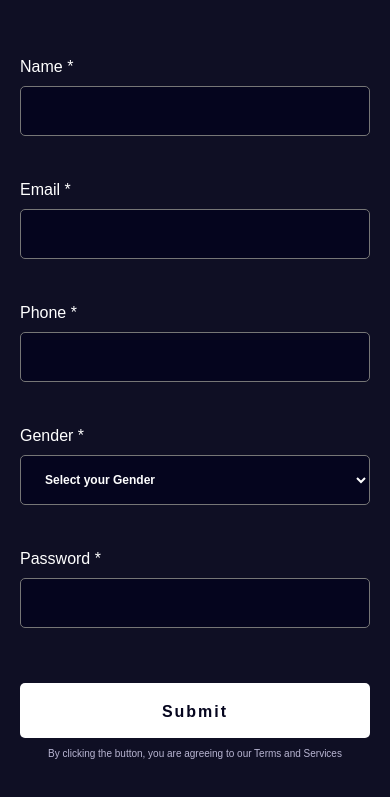
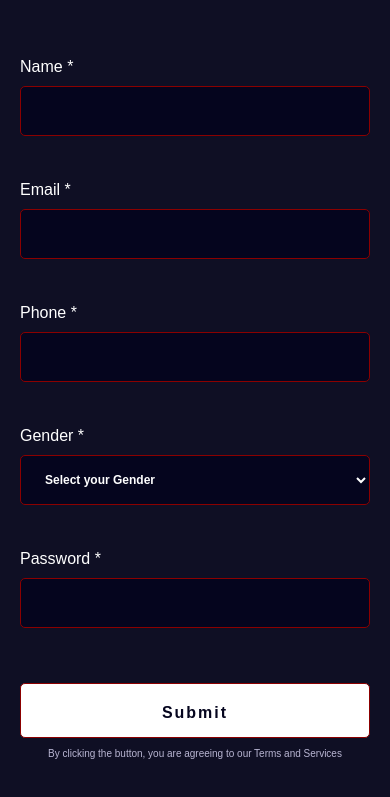
Before and after one commit to Luxuryli/SideHustle, a plain HTML site: page index.html in a window 390 px wide. Shown: the part 183-980 px from the top of the page. Drawn offline with Linux system fonts and the light colour scheme.

Commit message:
Border color change

```diff
--- a/main.css
+++ b/main.css
@@ -42,6 +42,7 @@ label {
 }
 
 input {
+  border-color: darkred;
   border-radius: 5px;
   border-width: 1.5px;
   border-style: solid;
@@ -56,6 +57,7 @@ input {
 }
 
 select {
+  border-color: darkred;
   border-radius: 5px;
   border-width: 1.5px;
   border-style: solid;
@@ -76,8 +78,10 @@ select {
   background-color: white;
   font-size: 16px;
   font-weight: 600;
+  border-color: darkred;
   border-radius: 5px;
-  border-style: none;
+  border-style: solid;
+  border-width: 1.5px;
   letter-spacing: 2px;
   padding: 20px 30px 20px 30px;
   align-content: center;
@@ -146,6 +150,7 @@ select {
       }
 
       input {
+        border-color: darkred;
         border-radius: 5px;
         border-width: 1.5px;
         border-style: solid;
@@ -160,6 +165,7 @@ select {
       }
 
       select {
+        border-color: darkred;
         border-radius: 5px;
         border-width: 1.5px;
         border-style: solid;
@@ -181,7 +187,9 @@ select {
         font-size: 16px;
         font-weight: 600;
         border-radius: 5px;
-        border-style: none;
+        border-style: solid;
+        border-width: 1.5px;
+        border-color: darkred;
         letter-spacing: 2px;
         padding: 20px 30px 20px 30px;
         align-content: center;
@@ -250,6 +258,7 @@ select {
       }
 
       input {
+        border-color: darkred;
         border-radius: 5px;
         border-width: 1.5px;
         border-style: solid;
@@ -264,6 +273,7 @@ select {
       }
 
       select {
+        border-color: darkred;
         border-radius: 5px;
         border-width: 1.5px;
         border-style: solid;
@@ -285,7 +295,8 @@ select {
         font-size: 16px;
         font-weight: 600;
         border-radius: 5px;
-        border-style: none;
+        border-style: solid;
+        border-color: darkred;
         letter-spacing: 2px;
         padding: 20px 30px 20px 30px;
         align-content: center;
@@ -354,6 +365,7 @@ select {
       }
 
       input {
+        border-color: darkred;
         border-radius: 5px;
         border-width: 1.5px;
         border-style: solid;
@@ -368,6 +380,7 @@ select {
       }
 
       select {
+        border-color: darkred;
         border-radius: 5px;
         border-width: 1.5px;
         border-style: solid;
@@ -389,7 +402,8 @@ select {
         font-size: 16px;
         font-weight: 600;
         border-radius: 5px;
-        border-style: none;
+        border-style: solid;
+        border-color: darkred;
         letter-spacing: 2px;
         padding: 20px 30px 20px 30px;
         align-content: center;
@@ -458,6 +472,7 @@ select {
       }
 
       input {
+        border-color: darkred;
         border-radius: 5px;
         border-width: 1.5px;
         border-style: solid;
@@ -472,6 +487,7 @@ select {
       }
 
       select {
+        border-color: darkred;
         border-radius: 5px;
         border-width: 1.5px;
         border-style: solid;
@@ -493,7 +509,8 @@ select {
         font-size: 16px;
         font-weight: 600;
         border-radius: 5px;
-        border-style: none;
+        border-style: solid;
+        border-color: darkred;
         letter-spacing: 2px;
         padding: 20px 30px 20px 30px;
         align-content: center;
```
